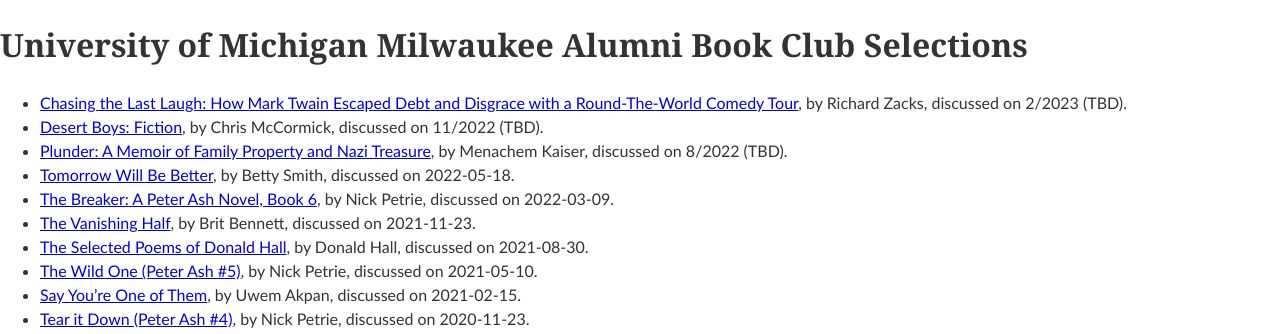
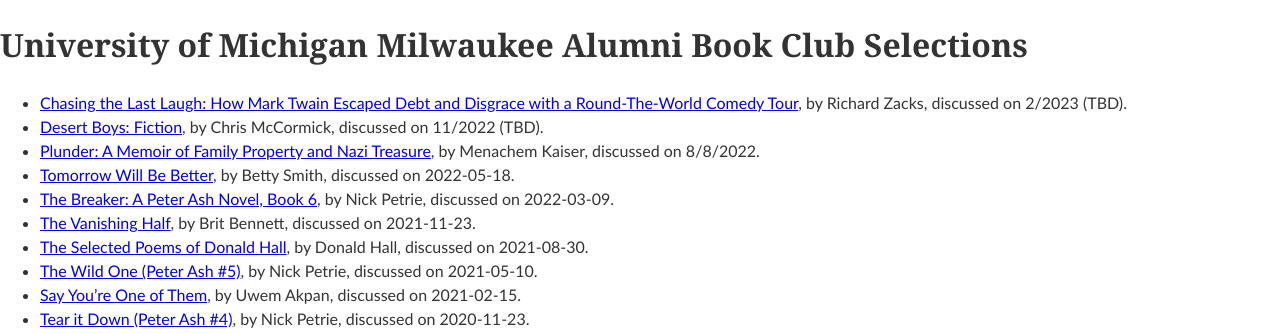
Before and after one commit to edurant/edurant.github.io, a Jekyll site: the page built from misc/bookClubUmMke.md, in a window 1280 px wide. Shown: the top 334 px of the page. Built offline with Jekyll 4.4.1, drawn with Linux system fonts in a browser that asks for light colours.

Commit message:
Update bookClubUmMke.md

```diff
--- a/misc/bookClubUmMke.md
+++ b/misc/bookClubUmMke.md
@@ -1,11 +1,11 @@
 ---
 title: "University of Michigan Milwaukee Alumni Book Club Selections"
-date: 2022-04-06 17:02:30 -0500
+date: 2022-07-24 09:48:30 -0500
 ---
 
 * [Chasing the Last Laugh: How Mark Twain Escaped Debt and Disgrace with a Round-The-World Comedy Tour](https://bookshop.org/books/chasing-the-last-laugh-how-mark-twain-escaped-debt-and-disgrace-with-a-round-the-world-comedy-tour/), by Richard Zacks, discussed on 2/2023 (TBD).
 * [Desert Boys: Fiction](https://bookshop.org/books/desert-boys-fiction/), by Chris McCormick, discussed on 11/2022 (TBD).
-* [Plunder: A Memoir of Family Property and Nazi Treasure](https://bookshop.org/books/plunder-a-memoir-of-family-property-and-nazi-treasure-9780358699170), by Menachem Kaiser, discussed on 8/2022 (TBD).
+* [Plunder: A Memoir of Family Property and Nazi Treasure](https://bookshop.org/books/plunder-a-memoir-of-family-property-and-nazi-treasure-9780358699170), by Menachem Kaiser, discussed on 8/8/2022.
 * [Tomorrow Will Be Better](https://bookshop.org/books/tomorrow-will-be-better/), by Betty Smith, discussed on 2022-05-18.
 * [The Breaker: A Peter Ash Novel, Book 6](https://bookshop.org/books/the-breaker-9781432883638), by Nick Petrie, discussed on 2022-03-09.
 * [The Vanishing Half](https://bookshop.org/books/the-vanishing-half-9780525536291), by Brit Bennett, discussed on 2021-11-23.
```
